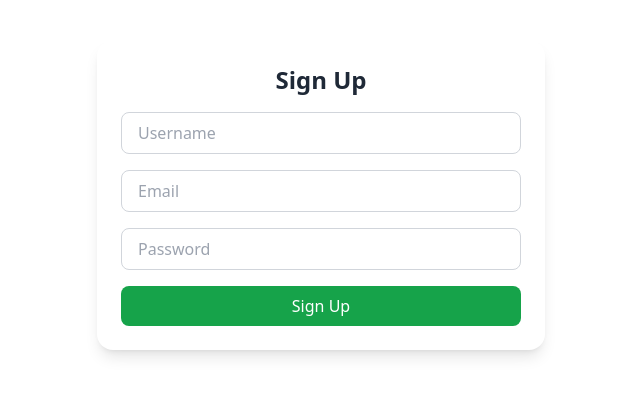
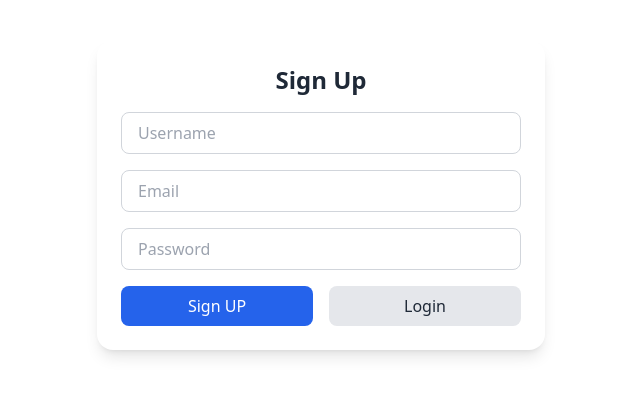
Before and after one commit to gobinath-19/Todo---Spring-Boot, a React (Vite) app in the folder Client/: page /signup in a window 1280 px wide. Shown: the top 396 px of the page, without its empty margins (319-959 px from the left). Built offline with nearby package versions, Linux system fonts and the light colour scheme.

Commit message:
final commit

```diff
--- a/Client/src/Components/Signup.jsx
+++ b/Client/src/Components/Signup.jsx
@@ -17,6 +17,10 @@ const Signup = () => {
       alert("Signup failed");
     }
   };
+
+  const gotoLogin = () =>{
+    navigate('/login')
+  }
 
   return (
     <form
@@ -49,13 +53,24 @@ const Signup = () => {
     className="w-full px-4 py-2 border border-gray-300 rounded-lg focus:outline-none focus:ring-2 focus:ring-blue-500"
   />
 
-  <button
-    type="submit"
-    className="w-full bg-green-600 text-white py-2 rounded-lg hover:bg-green-700 transition"
-  >
-    Sign Up
-  </button>
 
+
+    <div className="flex justify-between">
+        <button
+          type="submit"
+          className="w-1/2 mr-2 bg-blue-600 text-white py-2 rounded-lg hover:bg-blue-700 transition"
+        >
+          Sign UP
+        </button>
+
+        <button
+          type="button"
+          onClick={gotoLogin}
+          className="w-1/2 ml-2 bg-gray-200 text-gray-800 py-2 rounded-lg hover:bg-gray-300 transition"
+        >
+          Login
+        </button>
+      </div>
 
 </form>
 
```
Also changed, not shown: 2 other files (tests, documents, lock files or other folders).
